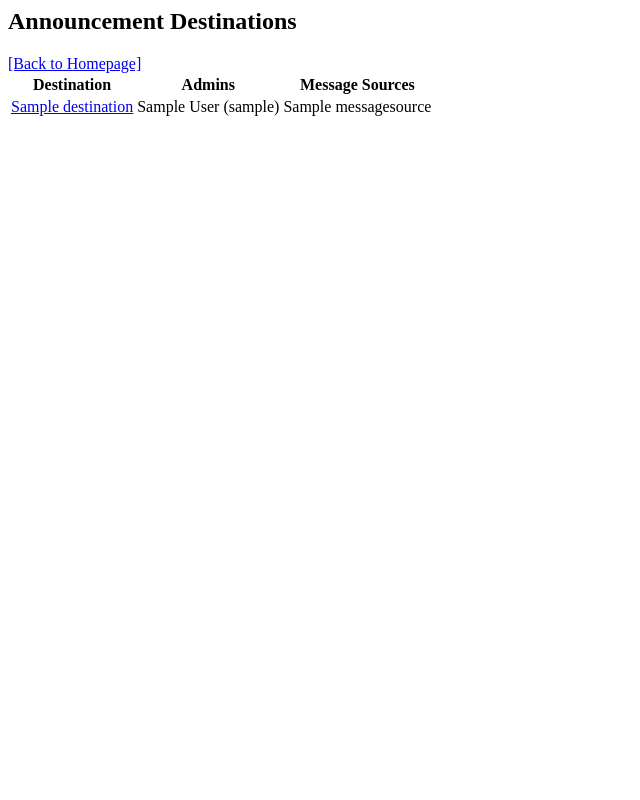
After one commit to dcollinsn/judge-announcements, a Django app: page /destinations/list/ in a window 1280 px wide. The commit adds this page. Shown: the whole page, without its empty margins (0-640 px from the left). Run offline with Django 3.2, Linux system fonts and the light colour scheme; a user stored in the database is signed in; tables that the repository leaves empty hold one stand-in row (values such as "Sample post").

Commit message:
User workflow to configure routing
This is the next part of #4. Users can already add their slack
instance, now they can also select what Sources they want. I *think*
that technically makes this an MVP?

```diff
--- a/announcements/models.py
+++ b/announcements/models.py
@@ -9,6 +9,7 @@ import requests
 from django.conf import settings
 from django.contrib.auth.models import User
 from django.db import models
+from django.urls import reverse
 from django.utils import timezone
 
 
@@ -50,6 +51,11 @@ class MessageSource(CreatedUpdatedMixin, models.Model):
         max_length=1,
         choices=SOURCE_TYPE_CHOICES,
         default='',
+    )
+
+    order = models.IntegerField(
+        default=0,
+        help_text="Key to sort by in user-facing views",
     )
 
     @property
@@ -233,6 +239,9 @@ class Destination(CreatedUpdatedMixin, models.Model):
             return getattr(self, field)
         else:
             return self
+
+    def get_absolute_url(self):
+        return reverse('destination_detail', kwargs={'pk': self.id})
 
     def deliver(self, message):
         raise NotImplementedError()
--- a/announcements/views.py
+++ b/announcements/views.py
@@ -7,7 +7,7 @@ from django.contrib.auth.mixins import LoginRequiredMixin, UserPassesTestMixin
 from django.core.exceptions import PermissionDenied
 from django.core.signing import Signer
 from django.utils import timezone
-from django.views.generic import TemplateView
+from django.views.generic import TemplateView, ListView, DetailView
 from announcements import jobs, models
 
 
@@ -27,6 +27,72 @@ class StatusView(UserPassesTestMixin, TemplateView):
         context['router_job'] = jobs.MessageRouterJob()
         context['delivery_job'] = jobs.MessageDeliveryJob()
         return context
+
+
+class DestinationList(LoginRequiredMixin, ListView):
+    model = models.Destination
+    template_name = 'announcements/destination_list.html'
+
+    def get_queryset(self):
+        queryset = super().get_queryset()
+        if not self.request.user.is_superuser:
+            queryset = queryset.filter(admins=self.request.user)
+        return queryset
+
+
+class DestinationDetail(LoginRequiredMixin, DetailView):
+    model = models.Destination
+    template_name = 'announcements/destination_detail.html'
+    context_object_name = 'destination'
+
+    def get_object(self, **kwargs):
+        object = super().get_object(**kwargs)
+        object = object.subclass
+        if not self.request.user.is_superuser and\
+           self.request.user not in object.admins.all():
+            raise PermissionDenied
+        return object
+
+    def get_context_data(self, **kwargs):
+        context = super().get_context_data(**kwargs)
+        context['available_sources'] = models.MessageSource.objects.all()
+        context['selected_sources'] = [o.subclass for o in self.object.message_types.all()]
+        return context
+
+    def post(self, *args, **kwargs):
+        self.object = self.get_object()
+
+        # Process POST data
+        current_sources = [o.subclass for o in self.object.message_types.all()]
+        selected_source_ids = []
+        for key in self.request.POST:
+            if key.startswith('ms_'):
+                id_str = key[3:]
+                try:
+                    selected_source_ids.append(int(id_str))
+                except ValueError:
+                    pass
+        selected_sources = [
+            o.subclass for o in
+            models.MessageSource.objects.filter(id__in=selected_source_ids)]
+
+        for current_source in current_sources:
+            if current_source not in selected_sources:
+                models.SourceRouting.objects.get(
+                    destination=self.object,
+                    source=current_source,
+                ).delete()
+
+        for selected_source in selected_sources:
+            if selected_source not in current_sources:
+                models.SourceRouting(
+                    destination=self.object,
+                    source=selected_source,
+                ).save()
+
+        # Proceed with rendering the view normally
+        return self.get(*args, **kwargs)
+
 
 class SlackConnectView(LoginRequiredMixin, TemplateView):
     template_name = 'announcements/slack_connect.html'
--- /dev/null
+++ b/templates/announcements/destination_list.html
@@ -0,0 +1,24 @@
+<html>
+  <body>
+    <h2>Announcement Destinations</h2>
+    <a href="{% url 'home' %}">[Back to Homepage]</a>
+    <table>
+      <thead>
+        <tr>
+          <th>Destination</th>
+          <th>Admins</th>
+          <th>Message Sources</th>
+        </tr>
+      </thead>
+      {% for obj in object_list %}{% with obj.subclass as destination %}
+        <tr>
+          <td><a href="{{ destination.get_absolute_url }}">{{ destination.subclass.name }}</a></td>
+          <td>{% for user in destination.admins.all %}{{ user.get_full_name }} ({{ user.username }}){% if not forloop.last %}<br>{% endif %}{% endfor %}</td>
+          <td>{% for obj in destination.message_types.all %}{% with obj.subclass as message_source %}
+            {{ message_source.name }}{% if not forloop.last %}<br>{% endif %}
+          {% endwith %}{% endfor %}</td>
+        </tr>
+      {% endwith %}{% endfor %}
+    </table>
+  </body>
+</head>
--- a/templates/announcements/homepage.html
+++ b/templates/announcements/homepage.html
@@ -2,6 +2,8 @@
   <body>
     {% if user.is_authenticated %}
       <p>Current user: {{ user.email }}</p>
+      <a href="{% url 'slack_connect' %}">Connect a new Slack instance</a><br>
+      <a href="{% url 'destination_list' %}">Manage your Destinations</a><br>
       <a href="{% url 'logout' %}">Logout</a>
     {% else %}
       <a href="{% url 'oidc_authentication_init' %}">Login</a>
--- a/urls.py
+++ b/urls.py
@@ -24,6 +24,7 @@ urlpatterns = [
     path('oidc/', include('mozilla_django_oidc.urls')),
     path('', views.HomepageView.as_view(), name='home'),
     path('logout/', auth_views.LogoutView.as_view(), name='logout'),
+
     path('status/', views.StatusView.as_view(), name='site_status'),
     path('status/run_fetch/', jobs.RunAnnouncementFetchJobNowView.as_view(),
          name='run_fetch'),
@@ -31,6 +32,12 @@ urlpatterns = [
          name='run_router'),
     path('status/run_delivery/', jobs.RunMessageDeliveryJobNowView.as_view(),
          name='run_delivery'),
+
+    path('destinations/list/', views.DestinationList.as_view(),
+         name='destination_list'),
+    path('destinations/detail/<int:pk>/', views.DestinationDetail.as_view(),
+         name='destination_detail'),
+
     path('slack/', views.SlackConnectView.as_view(), name='slack_connect'),
     path('slack/callback/', views.SlackCallbackView.as_view(), name='slack_callback'),
 ]
```
Also changed, not shown: templates/announcements/destination_detail.html (added, +21 -0 lines), announcements/migrations/0005_messagesource_order.py (added).
